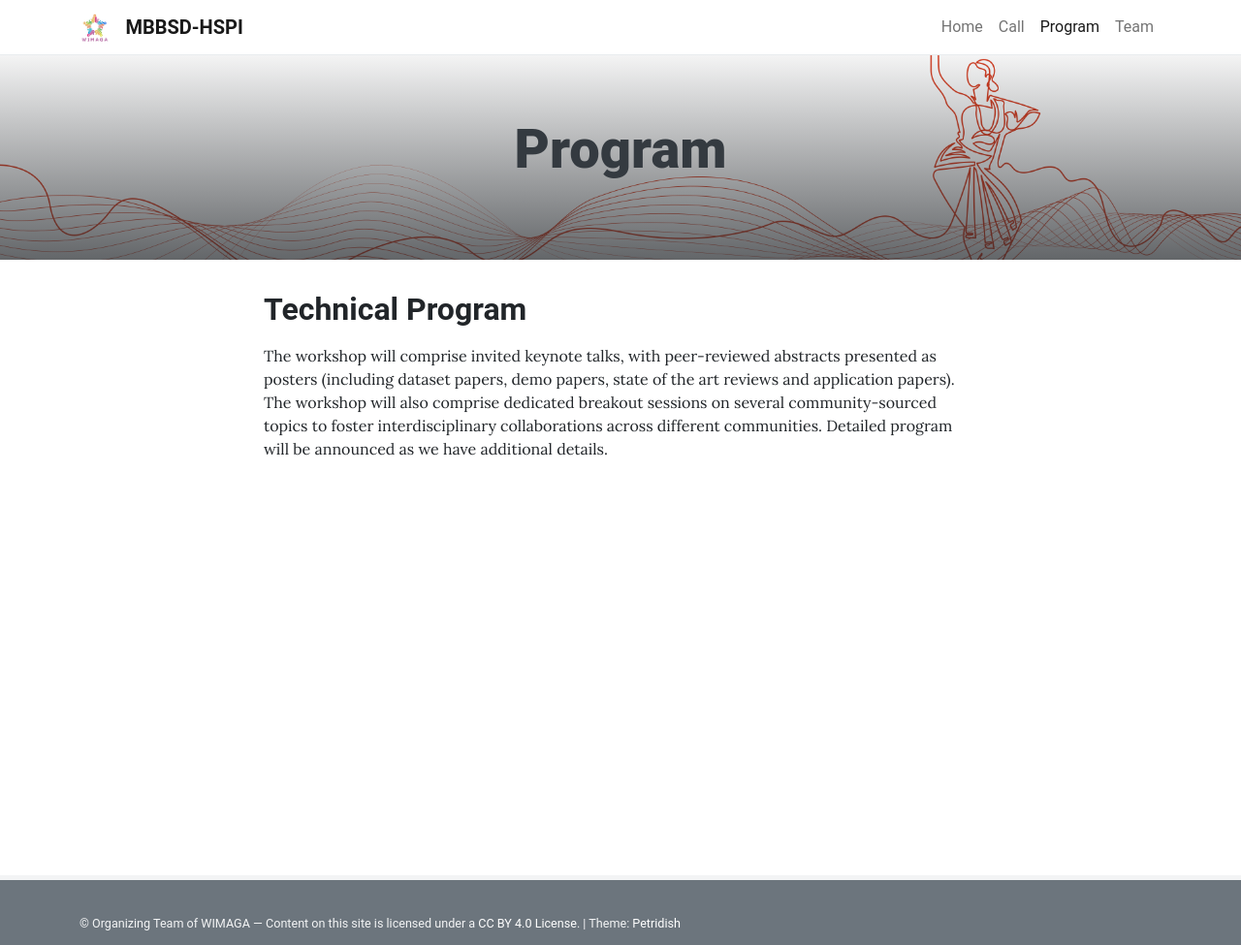
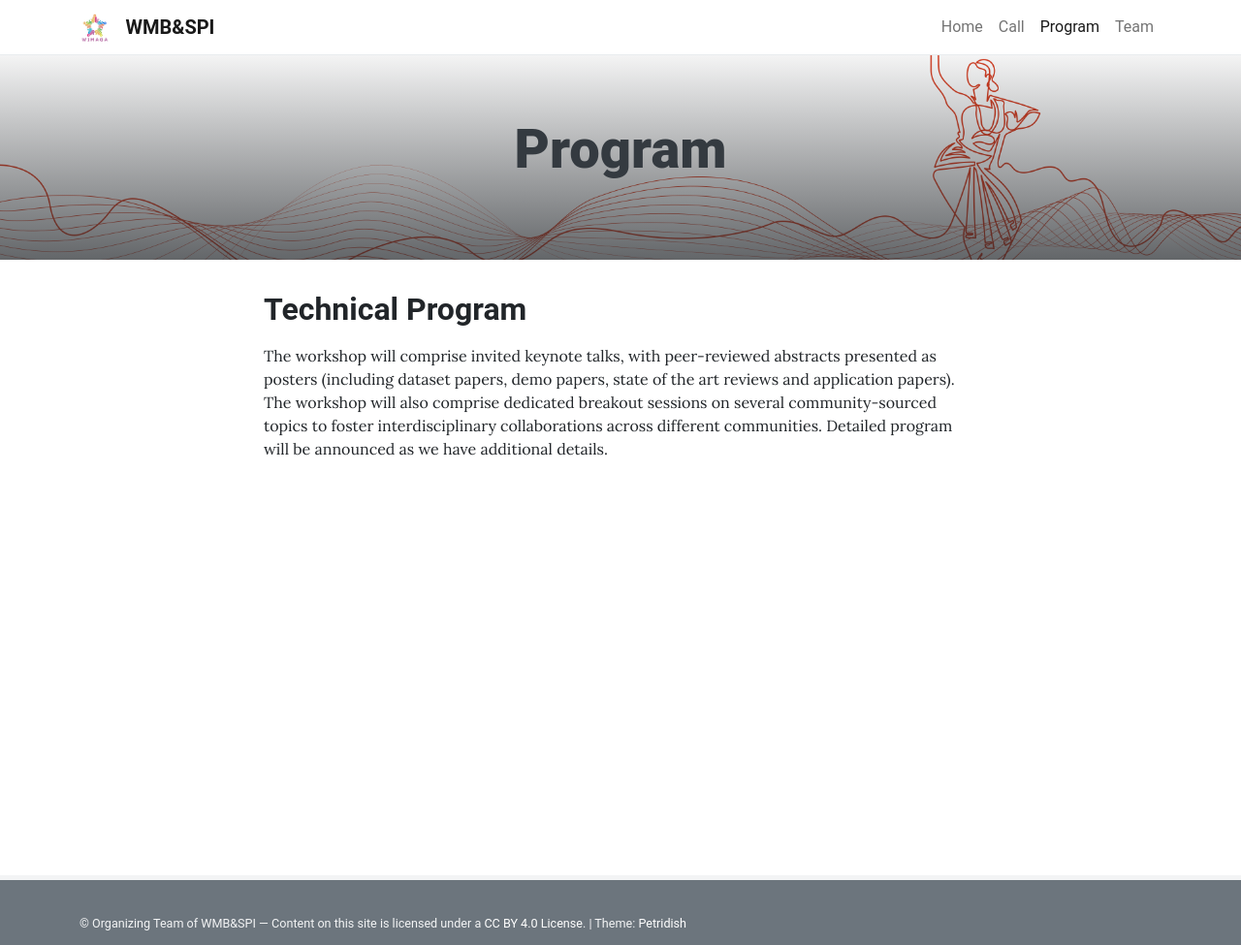
Before and after one commit to wmbspi/wmbspi.github.io, a Jekyll site: the page built from pages/program.md, in a window 1280 px wide. Shown: the whole page at 97% size. Built offline with Jekyll 4.4.1, drawn with Linux system fonts in a browser that asks for light colours.

Commit message:
Update _config.yml

```diff
--- a/_config.yml
+++ b/_config.yml
@@ -1,7 +1,7 @@
 # SITE SETTINGS
-title: MBBSD-HSPI                        # Title in top navigation bar (navbar) and <head>
+title: WMB&SPI                    # Title in top navigation bar (navbar) and <head>
 description: Workshop on Indian Music Analysis and Generative Applications, ICASSP 2025 Satellite Workshop # Site description in <head>
-author: Organizing Team of WIMAGA                  # Used for copyright statement in footer
+author: Organizing Team of WMB&SPI             # Used for copyright statement in footer
 
 # SOCIAL PROFILES
 # social:
```
